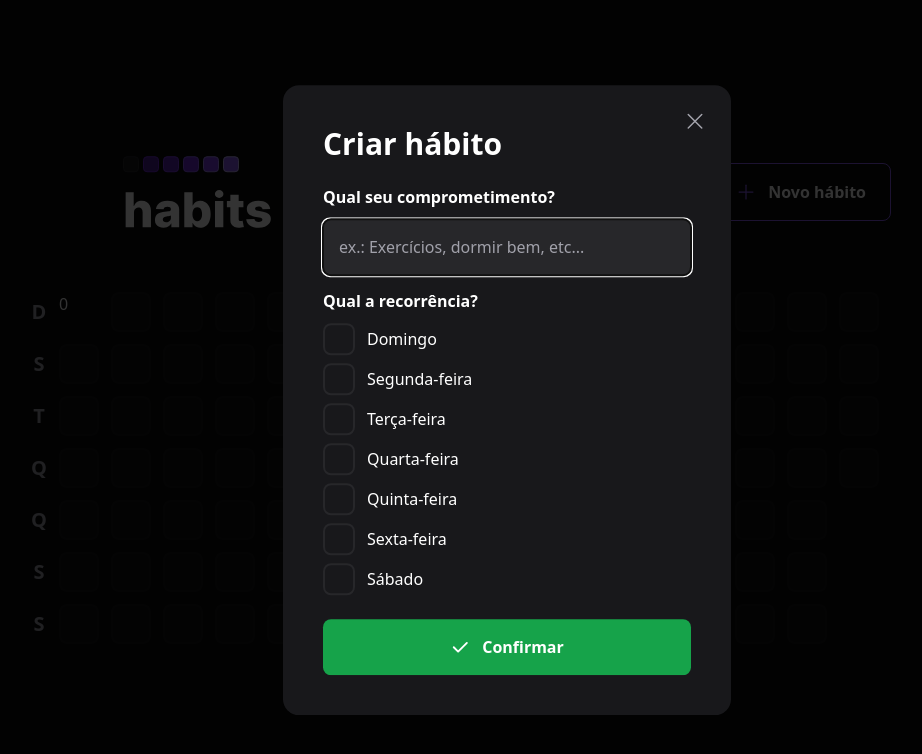
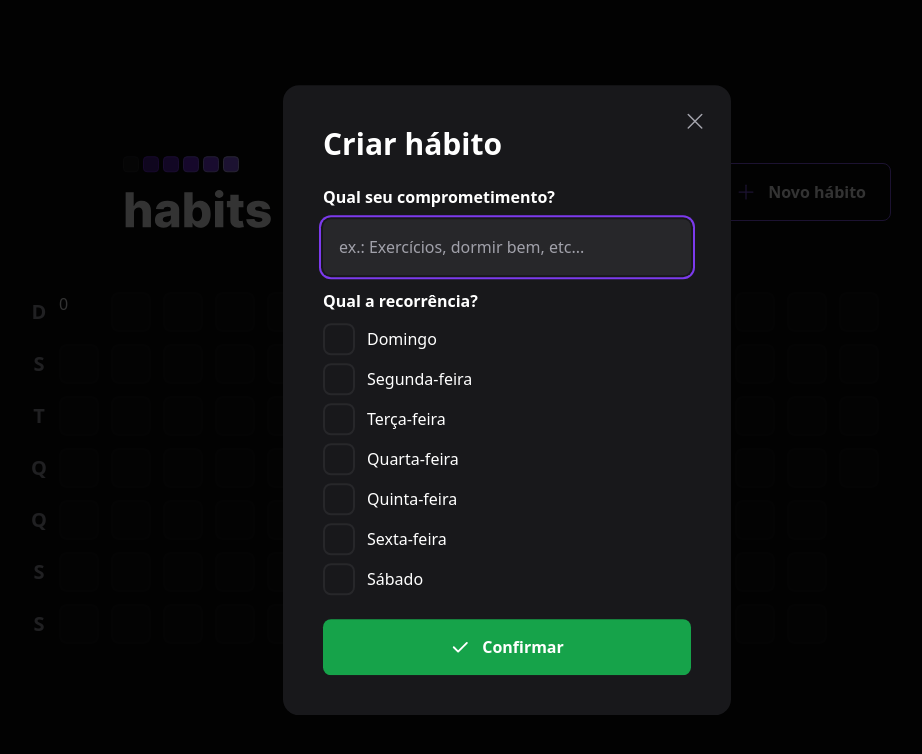
Before and after one commit to oDevBR/habits-web, a React (Vite) app: page / in a window 1280 px wide. Both pictures are taken after a click on the button "Novo hábito". Shown: the top 754 px of the page, without its empty margins (133-1055 px from the left). Built offline with nearby package versions, Linux system fonts and the light colour scheme; no server answers.

Commit message:
Add transtions and focus to NewHabitForm

```diff
--- a/src/components/NewHabitForm.tsx
+++ b/src/components/NewHabitForm.tsx
@@ -1,6 +1,7 @@
+import { FormEvent, useState } from "react";
+
 import * as Checkbox from "@radix-ui/react-checkbox";
 import { Check } from "phosphor-react";
-import { FormEvent, useState } from "react";
 import { api } from "../lib/axios";
 
 const availableWeekDays = [
@@ -55,7 +56,7 @@ export function NewHabitForm() {
         type="text"
         id="title"
         placeholder="ex.: Exercícios, dormir bem, etc..."
-        className="p-4 rounded-lg mt-3 bg-zinc-800 text-white placeholder:text-zinc-400"
+        className="p-4 rounded-lg mt-3 bg-zinc-800 text-white placeholder:text-zinc-400 focus:outline-none focus:ring-2 focus:ring-violet-600 focus:ring-offset-2 focus:ring-offset-zinc-900"
         autoFocus
         value={title}
         onChange={(event) => setTitle(event.target.value)}
@@ -69,11 +70,11 @@ export function NewHabitForm() {
         {availableWeekDays.map((weekDay, index) => (
           <Checkbox.Root
             key={weekDay}
-            className="flex items-center gap-3 group"
+            className="flex items-center gap-3 group focus:outline-none"
             checked={weekDays.includes(index)}
             onCheckedChange={() => handleToggleWeekDay(index)}
           >
-            <div className="h-8 w-8 rounded-lg flex items-center justify-center bg-zinc-900 border-2 border-zinc-800 group-data-[state=checked]:bg-green-500 group-data-[state=checked]:border-green-50">
+            <div className="h-8 w-8 rounded-lg flex items-center justify-center bg-zinc-900 border-2 border-zinc-800 group-data-[state=checked]:bg-green-500 group-data-[state=checked]:border-green-50 transition-colors group-focus:ring-2 group-focus:ring-violet-600 group-focus:ring-offset-2 group-focus:ring-offset-background">
               <Checkbox.Indicator>
                 <Check size={20} className="text-white" />
               </Checkbox.Indicator>
@@ -86,7 +87,7 @@ export function NewHabitForm() {
 
       <button
         type="submit"
-        className="mt-6 rounded-lg p-4 flex items-center justify-center gap-3 font-semibold bg-green-600 hover:bg-green-500"
+        className="mt-6 rounded-lg p-4 flex items-center justify-center gap-3 font-semibold bg-green-600 hover:bg-green-500 transition-colors focus:outline-none focus:ring-2 focus:ring-green-600 focus:ring-offset-2 focus:ring-offset-zinc-900"
       >
         <Check size={20} weight="bold" />
         Confirmar
```
